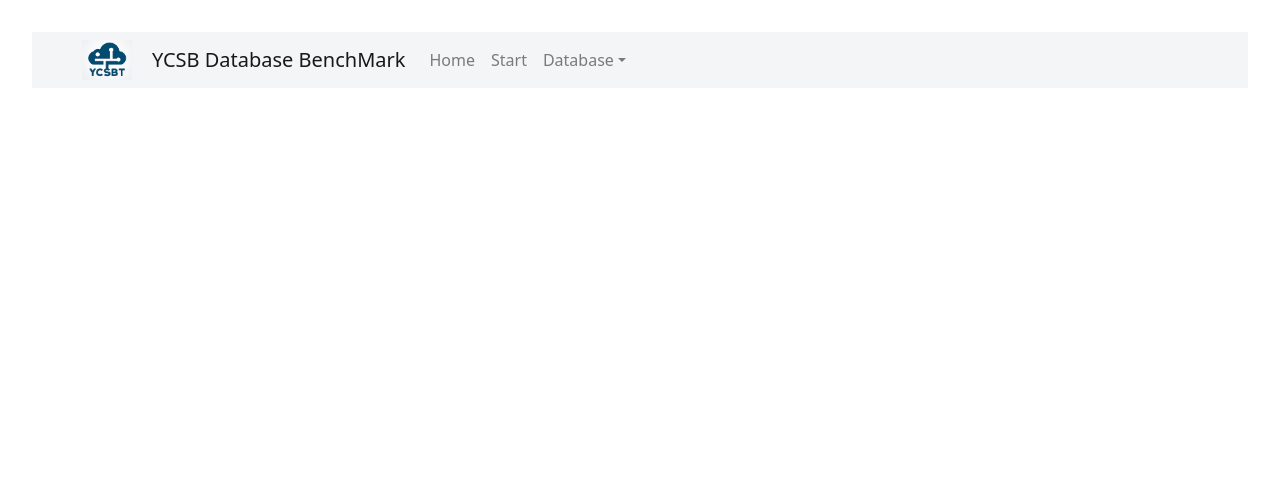
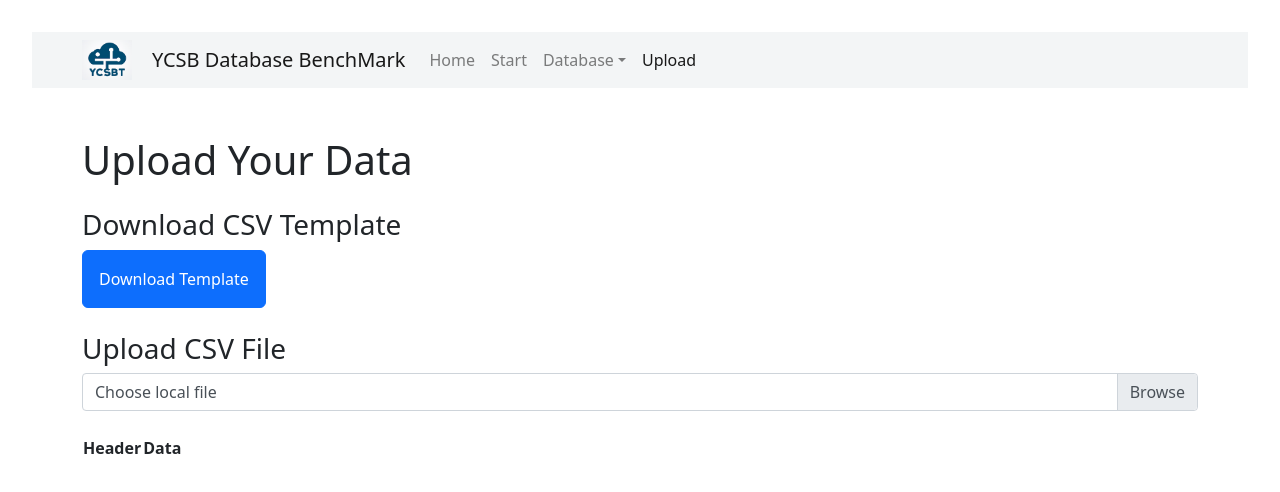
Before and after one commit to mereluo/ycsb-data-frontend, a React (Vite) app: page /upload in a window 1280 px wide. Shown: the top 492 px of the page. Built offline with nearby package versions, Linux system fonts and the light colour scheme.

Commit message:
Create upload page

```diff
--- a/package.json
+++ b/package.json
@@ -11,6 +11,7 @@
   },
   "dependencies": {
     "bootstrap": "^5.3.2",
+    "papaparse": "^5.4.1",
     "react": "^18.2.0",
     "react-bootstrap": "^2.9.1",
     "react-dom": "^18.2.0",
--- a/src/App.jsx
+++ b/src/App.jsx
@@ -1,28 +1,26 @@
-import './App.css'
-import 'bootstrap/dist/css/bootstrap.min.css'
+import "./App.css";
+import "bootstrap/dist/css/bootstrap.min.css";
 import Navigation from "./components/Navigation/Navigation.jsx";
 import Home from "./components/home/home.jsx";
-import {Navigate, Route, Routes} from "react-router-dom";
+import Upload from "./components/Upload/Upload";
+import { Navigate, Route, Routes } from "react-router-dom";
 import Questions from "./components/Questions/Questions.jsx";
 
 function App() {
-
     return (
         <>
             <div>
-            <Navigation/>
+                <Navigation />
                 <div>
                     <Routes>
-                    <Route path='/' element={<Home />} />
-                    <Route path='/start' element={<Questions />} />
+                        <Route path="/" element={<Home />} />
+                        <Route path="/start" element={<Questions />} />
+                        <Route path="/upload" element={<Upload />} />
                     </Routes>
-
                 </div>
-
             </div>
-
         </>
-  )
+    );
 }
 
 export default App;
--- a/src/components/Navigation/Navigation.jsx
+++ b/src/components/Navigation/Navigation.jsx
@@ -1,29 +1,34 @@
-import React from 'react';
-import "./navigation.css"
-import Container from 'react-bootstrap/Container';
-import Nav from 'react-bootstrap/Nav';
-import Navbar from 'react-bootstrap/Navbar';
-import NavDropdown from 'react-bootstrap/NavDropdown';
-import {Link, useLocation} from 'react-router-dom';
+import React from "react";
+import "./navigation.css";
+import Container from "react-bootstrap/Container";
+import Nav from "react-bootstrap/Nav";
+import Navbar from "react-bootstrap/Navbar";
+import NavDropdown from "react-bootstrap/NavDropdown";
+import { Link, useLocation } from "react-router-dom";
 
 function Navigation() {
-
     const location = useLocation();
 
     const isActive = (path) => {
-        return location.pathname === path ? 'active' : '';
+        return location.pathname === path ? "active" : "";
     };
 
-    return(
-        <Navbar expand="lg"  style={{backgroundColor:"#f3f5f6"}}>
+    return (
+        <Navbar expand="lg" style={{ backgroundColor: "#f3f5f6" }}>
             <Container>
-                <img src="/src/assets/ycsblogo.png" width={50} height={40} className="d-inline-block align-top" alt=""/>
-                <Navbar.Brand to="/" style={{ marginLeft: '20px' }}>YCSB Database BenchMark</Navbar.Brand>
+                <img src="/src/assets/ycsblogo.png" width={50} height={40} className="d-inline-block align-top" alt="" />
+                <Navbar.Brand to="/" style={{ marginLeft: "20px" }}>
+                    YCSB Database BenchMark
+                </Navbar.Brand>
                 <Navbar.Toggle aria-controls="basic-navbar-nav" />
                 <Navbar.Collapse id="basic-navbar-nav">
                     <Nav className="me-auto">
-                        <Link to="/" className={`nav-link ${isActive('/')}`} >Home</Link>
-                        <Link to="/start" className={`nav-link ${isActive('/start')}`}>Start</Link>
+                        <Link to="/" className={`nav-link ${isActive("/")}`}>
+                            Home
+                        </Link>
+                        <Link to="/start" className={`nav-link ${isActive("/start")}`}>
+                            Start
+                        </Link>
                         <NavDropdown title="Database" id="basic-nav-dropdown">
                             <NavDropdown.Item href="#Database/spanner">Google Spanner</NavDropdown.Item>
                             <NavDropdown.Item href="#Database/cockroach">CockroachDB</NavDropdown.Item>
@@ -31,12 +36,13 @@ function Navigation() {
                             <NavDropdown.Divider />
                             <NavDropdown.Item href="#Database/other">Other</NavDropdown.Item>
                         </NavDropdown>
+                        <Link to="/upload" className={`nav-link ${isActive("/upload")}`}>
+                            Upload
+                        </Link>
                     </Nav>
                 </Navbar.Collapse>
             </Container>
         </Navbar>
-
-
-    )
+    );
 }
 export default Navigation;
--- /dev/null
+++ b/src/components/Upload/Upload.jsx
@@ -0,0 +1,109 @@
+import { useState } from "react";
+import Papa from "papaparse";
+
+function Upload() {
+    // parsed data in general
+    const [parsedData, setParsedData] = useState([]);
+    // table Column name
+    const [tableRows, setTableRows] = useState([]);
+    // values
+    const [values, setValues] = useState([]);
+
+    const handleDownload = () => {
+        const workloadA = "Column1,Column2,Column3\nValue1,Value2,Value3";
+        const workloadB = "Column1,Column2,Column3\nValue1,Value2,Value3";
+        const workloadF = "Column1,Column2,Column3\nValue1,Value2,Value3";
+
+        const createTemplate = (template, filename) => {
+            // Create a Blob with the CSV content
+            const blob = new Blob([template], { type: "text/csv" });
+
+            // Create a URL for the Blob
+            const url = window.URL.createObjectURL(blob);
+
+            // Create a temporary anchor element to trigger the download
+            const a = document.createElement("a");
+            a.href = url;
+            a.download = filename + ".csv";
+            document.body.appendChild(a);
+            a.click();
+            window.URL.revokeObjectURL(url);
+        };
+
+        createTemplate(workloadA, "workloadA");
+        createTemplate(workloadB, "workloadB");
+        createTemplate(workloadF, "workloadF");
+    };
+
+    const handleUpload = (event) => {
+        // Handle the uploaded file here
+        const file = event.target.files[0];
+        if (file) {
+            Papa.parse(event.target.files[0], {
+                header: true,
+                skipEmptyLines: true,
+                complete: function (results) {
+                    const rowsArray = [];
+                    const valuesArray = [];
+
+                    // Iterating data to get column name and their values
+                    results.data.map((d) => {
+                        rowsArray.push(Object.keys(d));
+                        valuesArray.push(Object.values(d));
+                    });
+                    // Parsed Data Response in array format
+                    setParsedData(results.data);
+
+                    // Filtered Column Names
+                    setTableRows(rowsArray[0]);
+
+                    // Filtered Values
+                    setValues(valuesArray);
+                },
+            });
+        }
+    };
+
+    return (
+        <div className="container">
+            <h1 className="mt-5">Upload Your Data</h1>
+
+            <div className="mt-4">
+                <h3>Download CSV Template</h3>
+                <button className="btn btn-primary p-3" onClick={handleDownload}>
+                    Download Template
+                </button>
+            </div>
+            <div className="mt-4">
+                <h3>Upload CSV File</h3>
+                <div className="custom-file">
+                    <input type="file" className="custom-file-input" id="csvFile" accept=".csv" onChange={handleUpload} />
+                    <label className="custom-file-label" htmlFor="csvFile">
+                        Choose local file
+                    </label>
+                </div>
+            </div>
+            <br />
+            <table>
+                <thead>
+                    <tr>
+                        <th>Header</th>
+                        <th>Data</th>
+                    </tr>
+                </thead>
+                <tbody>
+                    {tableRows.map((row, index) => (
+                        <tr key={index}>
+                            <th>{row}</th>
+                            {values.map((value, i) => (
+                                <td key={i}>{value[index]}</td>
+                            ))}
+                        </tr>
+                    ))}
+                </tbody>
+            </table>
+        </div>
+    );
+}
+
+export default Upload;
```
Also changed, not shown: 1 other file (tests, documents, lock files or other folders). Lines whose indentation alone changed are shown as unchanged.
